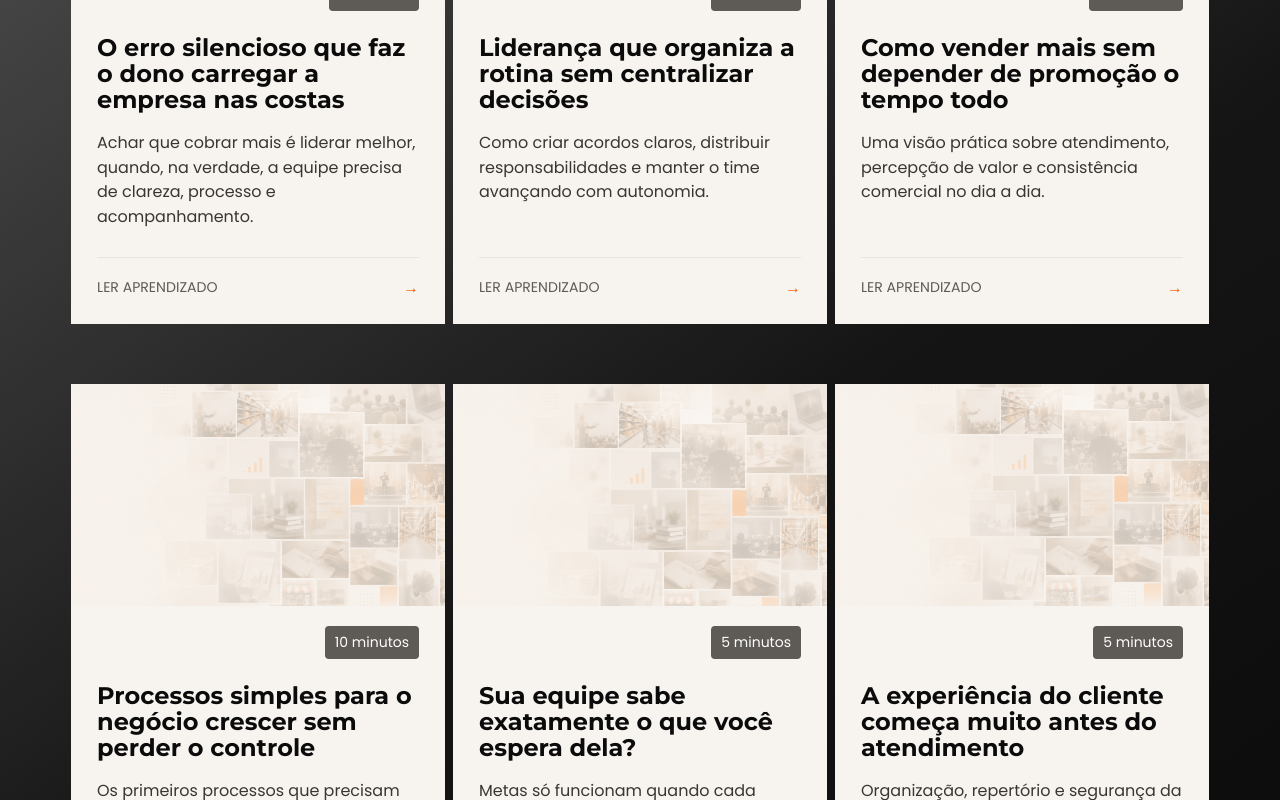
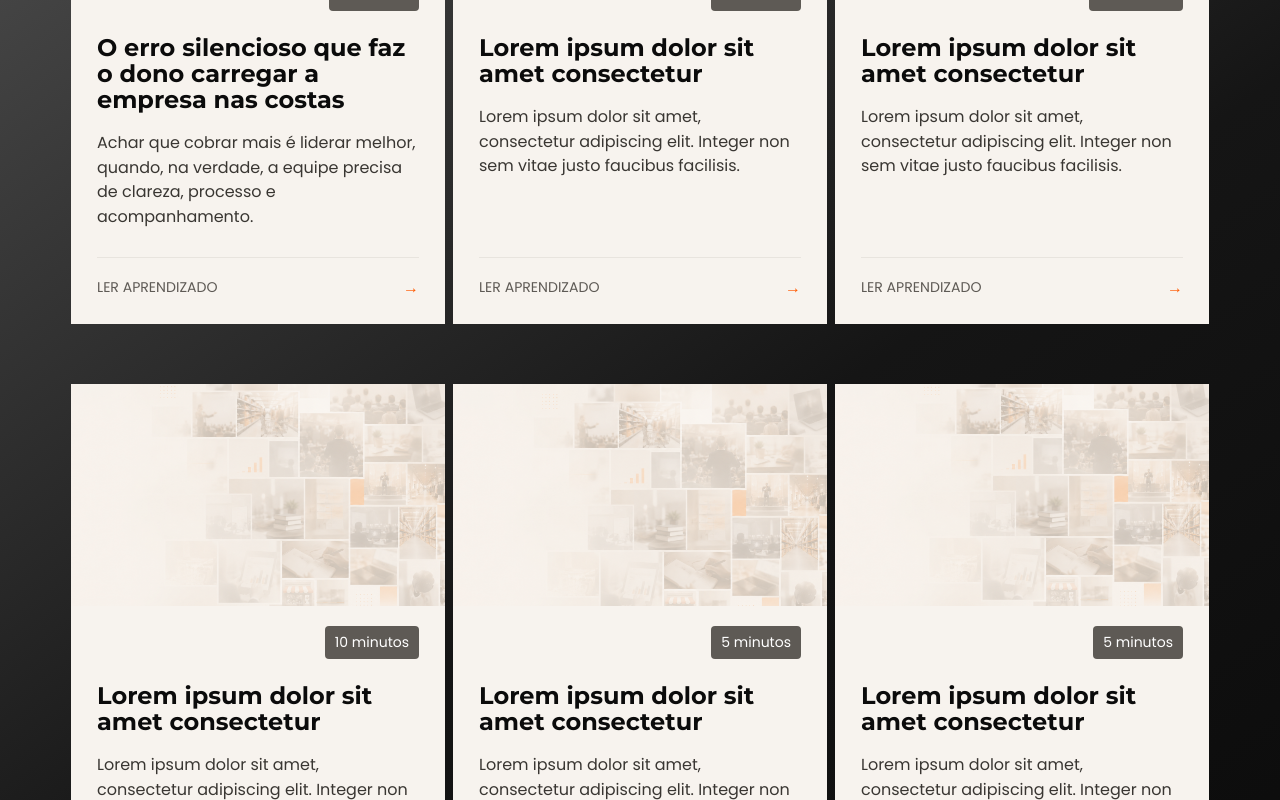
Before and after one commit to histereogenik/bell_website, a Next.js app: page /direto-ao-ponto in a window 1280 px wide. Shown: the part 1260-2060 px from the top of the page. Built offline with nearby package versions, Linux system fonts and the light colour scheme.

Commit message:
change: updating the articles for lorem ipsum

```diff
--- a/content/articles.ts
+++ b/content/articles.ts
@@ -41,23 +41,18 @@ export type Article = {
 };
 
 const defaultCoverImage = "/images/tothepoint/tothepoint_hero.png";
+const placeholderTitle = "Lorem ipsum dolor sit amet consectetur";
+const placeholderExcerpt =
+  "Lorem ipsum dolor sit amet, consectetur adipiscing elit. Integer non sem vitae justo faucibus facilisis.";
 
 function buildDraftSections(excerpt: string): ArticleSection[] {
+  void excerpt;
+
   return [
     {
-      id: "intro",
+      id: "lorem-ipsum",
       paragraphs: [
-        excerpt,
-        "Este aprendizado está estruturado para seguir o mesmo modelo editorial do Direto ao Ponto. O conteúdo definitivo pode ser atualizado mantendo rota, card, filtros e layout.",
-      ],
-    },
-    {
-      id: "pratica",
-      title: "Como levar para a prática",
-      list: [
-        "Observe onde a operação depende de autorização constante.",
-        "Transforme expectativas em combinados claros e visíveis.",
-        "Acompanhe a execução com frequência, sem centralizar todas as respostas.",
+        "Lorem ipsum dolor sit amet, consectetur adipiscing elit. Integer non sem vitae justo faucibus facilisis. Sed euismod, lorem at interdum viverra, nibh erat consequat magna, vitae posuere justo lacus sed neque.",
       ],
     },
   ];
@@ -167,9 +162,8 @@ export const articles: Article[] = [
   },
   {
     slug: "lideranca-que-organiza-a-rotina",
-    title: "Liderança que organiza a rotina sem centralizar decisões",
-    excerpt:
-      "Como criar acordos claros, distribuir responsabilidades e manter o time avançando com autonomia.",
+    title: placeholderTitle,
+    excerpt: placeholderExcerpt,
     eyebrow: "Aprendizados práticos com Bell Nacif",
     breadcrumb: "Aprender | Direto ao Ponto",
     topic: "Liderança",
@@ -184,9 +178,8 @@ export const articles: Article[] = [
   },
   {
     slug: "vender-mais-sem-depender-de-promocao",
-    title: "Como vender mais sem depender de promoção o tempo todo",
-    excerpt:
-      "Uma visão prática sobre atendimento, percepção de valor e consistência comercial no dia a dia.",
+    title: placeholderTitle,
+    excerpt: placeholderExcerpt,
     eyebrow: "Aprendizados práticos com Bell Nacif",
     breadcrumb: "Aprender | Direto ao Ponto",
     topic: "Vendas",
@@ -201,9 +194,8 @@ export const articles: Article[] = [
   },
   {
     slug: "processos-simples-negocio-crescer",
-    title: "Processos simples para o negócio crescer sem perder o controle",
-    excerpt:
-      "Os primeiros processos que precisam sair da cabeça do dono e entrar na rotina da equipe.",
+    title: placeholderTitle,
+    excerpt: placeholderExcerpt,
     eyebrow: "Aprendizados práticos com Bell Nacif",
     breadcrumb: "Aprender | Direto ao Ponto",
     topic: "Estratégia",
@@ -218,9 +210,8 @@ export const articles: Article[] = [
   },
   {
     slug: "equipe-sabe-o-que-espera-dela",
-    title: "Sua equipe sabe exatamente o que você espera dela?",
-    excerpt:
-      "Metas só funcionam quando cada pessoa entende prioridades, comportamento esperado e critérios de sucesso.",
+    title: placeholderTitle,
+    excerpt: placeholderExcerpt,
     eyebrow: "Aprendizados práticos com Bell Nacif",
     breadcrumb: "Aprender | Direto ao Ponto",
     topic: "Liderança",
@@ -235,9 +226,8 @@ export const articles: Article[] = [
   },
   {
     slug: "experiencia-cliente-comeca-bastidores",
-    title: "A experiência do cliente começa muito antes do atendimento",
-    excerpt:
-      "Organização, repertório e segurança da equipe também fazem parte da experiência que chega ao consumidor.",
+    title: placeholderTitle,
+    excerpt: placeholderExcerpt,
     eyebrow: "Aprendizados práticos com Bell Nacif",
     breadcrumb: "Aprender | Direto ao Ponto",
     topic: "Experiência do cliente",
@@ -252,9 +242,8 @@ export const articles: Article[] = [
   },
   {
     slug: "reunioes-que-geram-decisao",
-    title: "Reuniões que geram decisão, responsabilidade e movimento",
-    excerpt:
-      "Um roteiro objetivo para transformar encontros longos em conversas que realmente fazem o trabalho avançar.",
+    title: placeholderTitle,
+    excerpt: placeholderExcerpt,
     eyebrow: "Aprendizados práticos com Bell Nacif",
     breadcrumb: "Aprender | Direto ao Ponto",
     topic: "Cultura",
@@ -269,9 +258,8 @@ export const articles: Article[] = [
   },
   {
     slug: "indicadores-essenciais-loja",
-    title: "Os indicadores essenciais para entender a saúde da sua loja",
-    excerpt:
-      "O que acompanhar para tomar decisões melhores sem transformar a operação em uma planilha impossível.",
+    title: placeholderTitle,
+    excerpt: placeholderExcerpt,
     eyebrow: "Aprendizados práticos com Bell Nacif",
     breadcrumb: "Aprender | Direto ao Ponto",
     topic: "Indicadores",
@@ -286,9 +274,8 @@ export const articles: Article[] = [
   },
   {
     slug: "feedback-que-desenvolve",
-    title: "Feedback que desenvolve em vez de apenas corrigir",
-    excerpt:
-      "Como conduzir conversas firmes e respeitosas, com exemplos claros e próximos passos possíveis.",
+    title: placeholderTitle,
+    excerpt: placeholderExcerpt,
     eyebrow: "Aprendizados práticos com Bell Nacif",
     breadcrumb: "Aprender | Direto ao Ponto",
     topic: "Liderança",
@@ -303,9 +290,8 @@ export const articles: Article[] = [
   },
   {
     slug: "jornada-de-vendas-repetivel",
-    title: "Como construir uma jornada de vendas que a equipe consiga repetir",
-    excerpt:
-      "Da abordagem ao pós-venda: organize etapas sem engessar a personalidade de quem atende.",
+    title: placeholderTitle,
+    excerpt: placeholderExcerpt,
     eyebrow: "Aprendizados práticos com Bell Nacif",
     breadcrumb: "Aprender | Direto ao Ponto",
     topic: "Vendas",
@@ -320,9 +306,8 @@ export const articles: Article[] = [
   },
   {
     slug: "dono-sair-da-operacao",
-    title: "O que precisa acontecer para o dono conseguir sair da operação",
-    excerpt:
-      "Delegar não é desaparecer: é criar estrutura, acompanhamento e critérios para que o negócio funcione.",
+    title: placeholderTitle,
+    excerpt: placeholderExcerpt,
     eyebrow: "Aprendizados práticos com Bell Nacif",
     breadcrumb: "Aprender | Direto ao Ponto",
     topic: "Negociação",
@@ -337,9 +322,8 @@ export const articles: Article[] = [
   },
   {
     slug: "atendimento-que-gera-retorno",
-    title: "Atendimento que faz o cliente querer voltar",
-    excerpt:
-      "Pequenos comportamentos que aumentam confiança, proximidade e a percepção de cuidado no varejo.",
+    title: placeholderTitle,
+    excerpt: placeholderExcerpt,
     eyebrow: "Aprendizados práticos com Bell Nacif",
     breadcrumb: "Aprender | Direto ao Ponto",
     topic: "Varejo",
```
